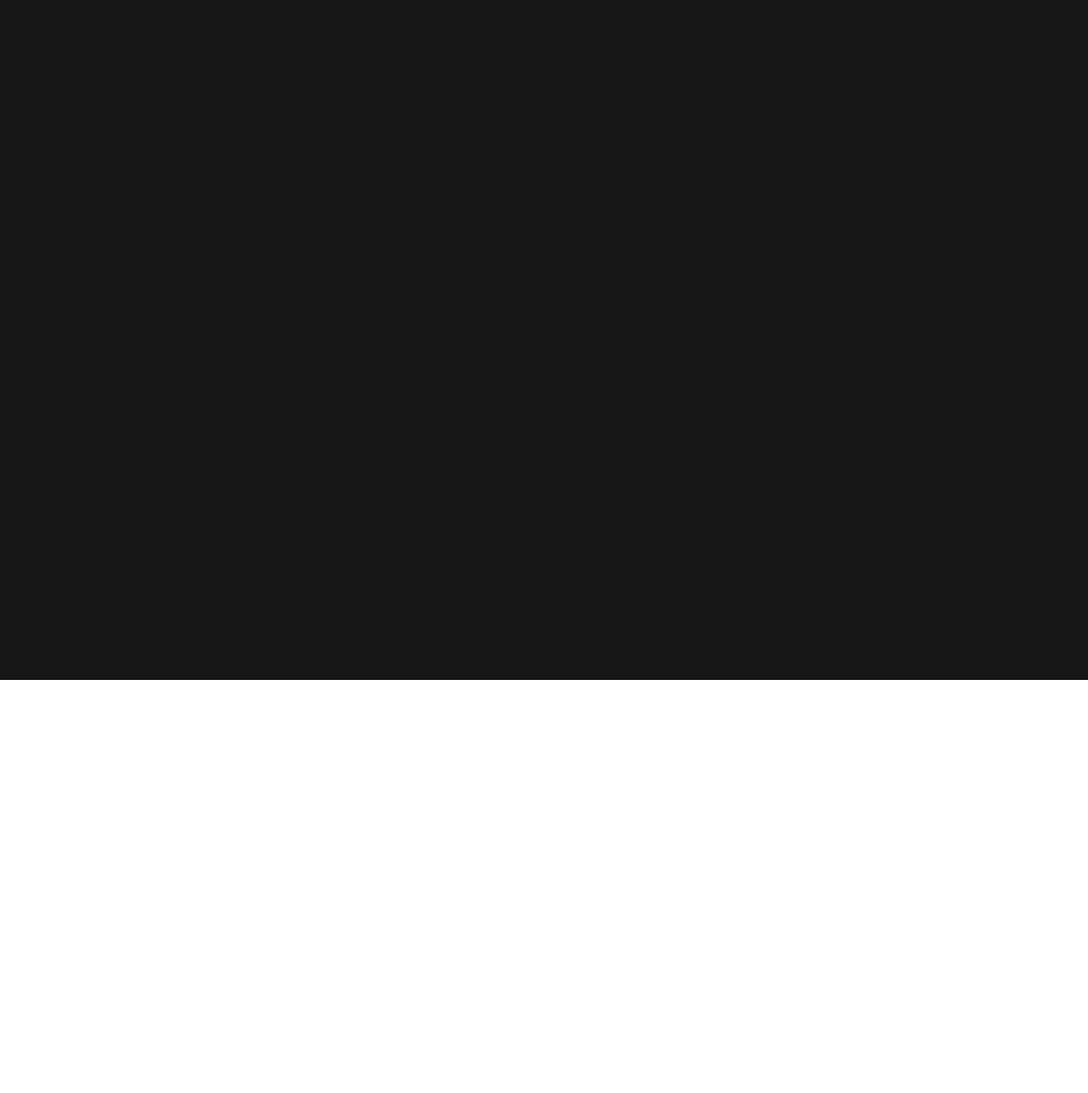
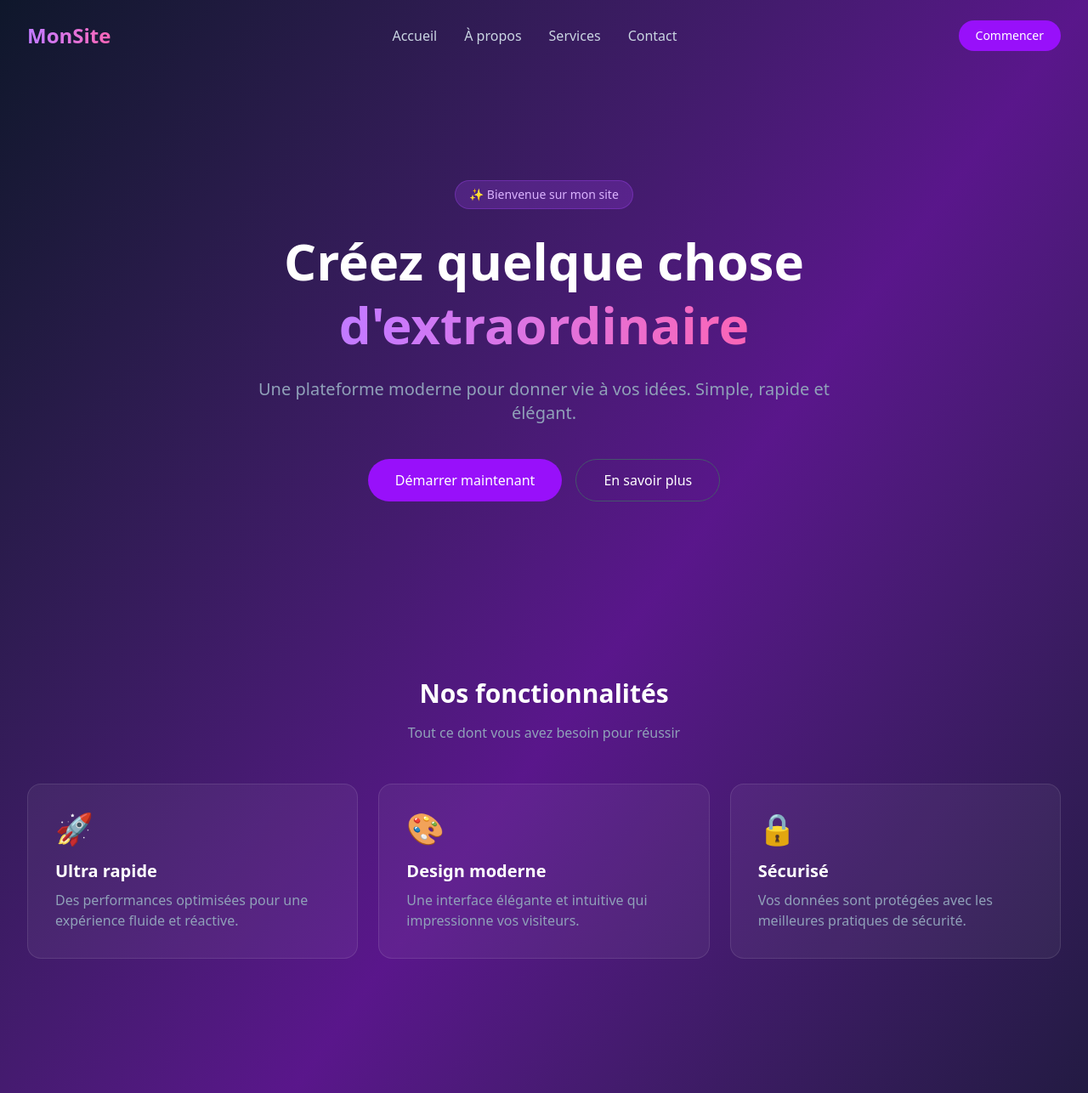
Before and after one commit to gwenvms/gwen-3, a Next.js app: page / in a window 1280 px wide. Shown: the top 1286 px of the page at 85% size. Before the commit the page ends 800 px from the top, so only its background shows below. Built offline with nearby package versions, Linux system fonts and the light colour scheme.

Commit message:
Add landing page with hero, features, CTA, and footer sections

```diff
--- a/src/app/page.tsx
+++ b/src/app/page.tsx
@@ -1,3 +1,100 @@
 export default function Home() {
-  return <main className="min-h-screen bg-neutral-900" />;
+  return (
+    <main className="min-h-screen bg-gradient-to-br from-slate-900 via-purple-900 to-slate-900 text-white">
+      {/* Navigation */}
+      <nav className="flex items-center justify-between px-8 py-6 max-w-7xl mx-auto">
+        <div className="text-2xl font-bold bg-gradient-to-r from-purple-400 to-pink-400 bg-clip-text text-transparent">
+          MonSite
+        </div>
+        <div className="flex gap-8 text-slate-300">
+          <a href="#" className="hover:text-white transition-colors">Accueil</a>
+          <a href="#" className="hover:text-white transition-colors">À propos</a>
+          <a href="#" className="hover:text-white transition-colors">Services</a>
+          <a href="#" className="hover:text-white transition-colors">Contact</a>
+        </div>
+        <button className="bg-purple-600 hover:bg-purple-500 px-5 py-2 rounded-full text-sm font-medium transition-colors">
+          Commencer
+        </button>
+      </nav>
+
+      {/* Hero Section */}
+      <section className="flex flex-col items-center justify-center text-center px-8 py-32 max-w-5xl mx-auto">
+        <div className="inline-block bg-purple-500/20 border border-purple-500/30 text-purple-300 text-sm px-4 py-1.5 rounded-full mb-6">
+          ✨ Bienvenue sur mon site
+        </div>
+        <h1 className="text-6xl font-bold leading-tight mb-6">
+          Créez quelque chose{" "}
+          <span className="bg-gradient-to-r from-purple-400 to-pink-400 bg-clip-text text-transparent">
+            d&apos;extraordinaire
+          </span>
+        </h1>
+        <p className="text-xl text-slate-400 max-w-2xl mb-10">
+          Une plateforme moderne pour donner vie à vos idées. Simple, rapide et élégant.
+        </p>
+        <div className="flex gap-4">
+          <button className="bg-purple-600 hover:bg-purple-500 px-8 py-3 rounded-full font-medium transition-all hover:scale-105">
+            Démarrer maintenant
+          </button>
+          <button className="border border-slate-600 hover:border-slate-400 px-8 py-3 rounded-full font-medium transition-all hover:scale-105">
+            En savoir plus
+          </button>
+        </div>
+      </section>
+
+      {/* Features Section */}
+      <section className="px-8 py-20 max-w-7xl mx-auto">
+        <h2 className="text-3xl font-bold text-center mb-4">Nos fonctionnalités</h2>
+        <p className="text-slate-400 text-center mb-12">Tout ce dont vous avez besoin pour réussir</p>
+        <div className="grid grid-cols-1 md:grid-cols-3 gap-6">
+          {[
+            {
+              icon: "🚀",
+              title: "Ultra rapide",
+              desc: "Des performances optimisées pour une expérience fluide et réactive.",
+            },
+            {
+              icon: "🎨",
+              title: "Design moderne",
+              desc: "Une interface élégante et intuitive qui impressionne vos visiteurs.",
+            },
+            {
+              icon: "🔒",
+              title: "Sécurisé",
+              desc: "Vos données sont protégées avec les meilleures pratiques de sécurité.",
+            },
+          ].map((feature) => (
+            <div
+              key={feature.title}
+              className="bg-white/5 border border-white/10 rounded-2xl p-8 hover:bg-white/10 transition-all hover:-translate-y-1"
+            >
+              <div className="text-4xl mb-4">{feature.icon}</div>
+              <h3 className="text-xl font-semibold mb-2">{feature.title}</h3>
+              <p className="text-slate-400">{feature.desc}</p>
+            </div>
+          ))}
+        </div>
+      </section>
+
+      {/* CTA Section */}
+      <section className="px-8 py-20 max-w-4xl mx-auto text-center">
+        <div className="bg-gradient-to-r from-purple-600/30 to-pink-600/30 border border-purple-500/30 rounded-3xl p-16">
+          <h2 className="text-4xl font-bold mb-4">Prêt à commencer ?</h2>
+          <p className="text-slate-400 mb-8">Rejoignez des milliers d&apos;utilisateurs satisfaits dès aujourd&apos;hui.</p>
+          <button className="bg-gradient-to-r from-purple-600 to-pink-600 hover:from-purple-500 hover:to-pink-500 px-10 py-4 rounded-full font-medium text-lg transition-all hover:scale-105">
+            Créer mon compte gratuitement
+          </button>
+        </div>
+      </section>
+
+      {/* Footer */}
+      <footer className="border-t border-white/10 px-8 py-8 max-w-7xl mx-auto flex items-center justify-between text-slate-500 text-sm">
+        <div>© 2024 MonSite. Tous droits réservés.</div>
+        <div className="flex gap-6">
+          <a href="#" className="hover:text-white transition-colors">Confidentialité</a>
+          <a href="#" className="hover:text-white transition-colors">Conditions</a>
+          <a href="#" className="hover:text-white transition-colors">Contact</a>
+        </div>
+      </footer>
+    </main>
+  );
 }
```
